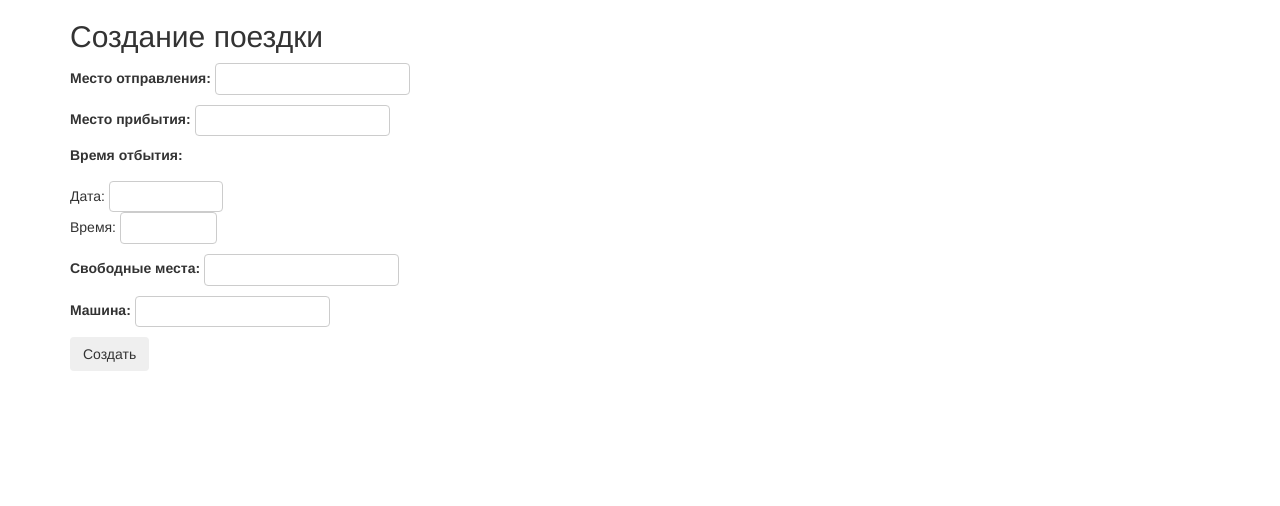
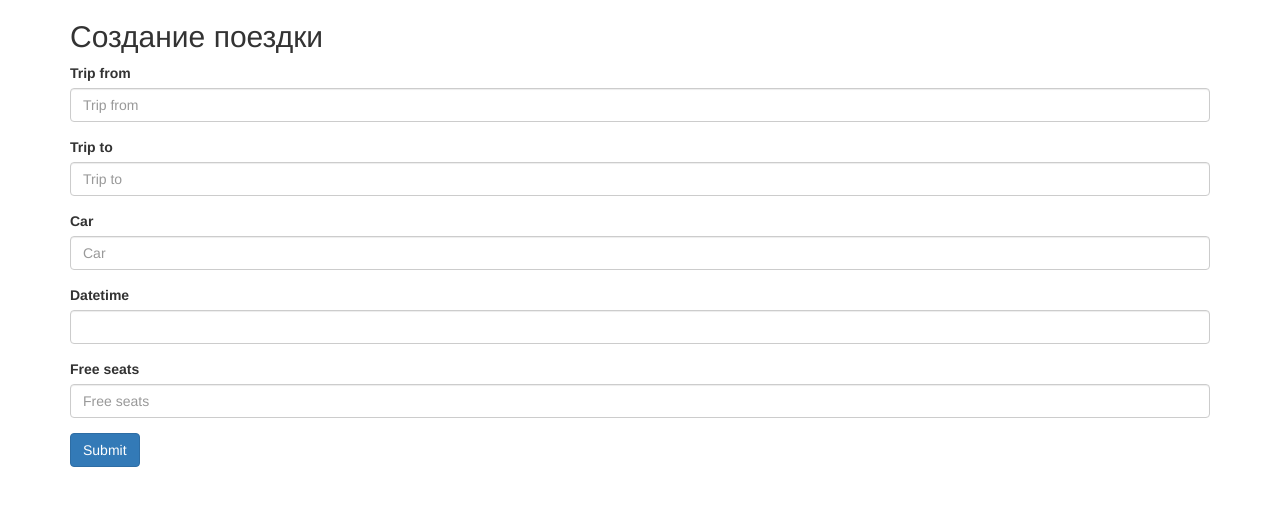
Before and after one commit to denis6705/mysite, a Django app: page /create/ in a window 1280 px wide. Shown: the top 506 px of the page. Run offline with Django 3.2, Linux system fonts and the light colour scheme; a user stored in the database is signed in; some libraries are stand-ins or nearby versions.

Commit message:
add bootstrap3 and int's workt

```diff
--- a/blabla/forms.py
+++ b/blabla/forms.py
@@ -1,12 +1,18 @@
-from django.forms import ModelForm
+from django import forms
 from .models import Trip
 from django.contrib.admin import widgets
-
-class TripForm(ModelForm):
+from  bootstrap3_datetime.widgets import DateTimePicker
+class TripForm(forms.ModelForm):
 
   class Meta:
     model = Trip
     fields = ['trip_from', 'trip_to', 'datetime', 'free_seats', 'car']
-  def __init__(self, *args, **kwargs):
-    super(TripForm, self).__init__(*args, **kwargs)
-    self.fields['datetime'].widget = widgets.AdminSplitDateTime()
+
+
+
+class RawTripForm(forms.Form):
+  trip_from = forms.CharField()
+  trip_to = forms.CharField()
+  car = forms.CharField()
+  datetime = forms.DateTimeField()
+  free_seats = forms.IntegerField()
--- a/blabla/templates/blabla/base.html
+++ b/blabla/templates/blabla/base.html
@@ -1,20 +1,14 @@
-{% load i18n static %}
+{% load bootstrap3 %}
+
 <!DOCTYPE html>
 <html>
 <head>
   <meta charset="utf-8">
   <title>{% block title %}Django Auth Tutorial{% endblock %}</title>
-  <link rel="stylesheet" type="text/css" href="{% block stylesheet %}{% static "admin/css/base.css" %}{% endblock %}" />
-{% block extrastyle %}{% endblock %}
-{% if LANGUAGE_BIDI %}<link rel="stylesheet" type="text/css" href="{% block stylesheet_rtl %}{% static "admin/css/rtl.css" %}{% endblock %}" />{% endif %}
-{% block extrahead %}{% endblock %}
-{% block responsive %}
-    <meta name="viewport" content="user-scalable=no, width=device-width, initial-scale=1.0, maximum-scale=1.0">
-    <link rel="stylesheet" type="text/css" href="{% static "admin/css/responsive.css" %}" />
-    {% if LANGUAGE_BIDI %}<link rel="stylesheet" type="text/css" href="{% static "admin/css/responsive_rtl.css" %}" />{% endif %}
-{% endblock %}
-{% block blockbots %}<meta name="robots" content="NONE,NOARCHIVE" />{% endblock %}
   <meta name="viewport" content="width=device-width, initial-scale=1">
+  {% bootstrap_css %}
+  {% bootstrap_javascript %}
+  {% bootstrap_messages %}
   <link rel="stylesheet" href="https://maxcdn.bootstrapcdn.com/bootstrap/3.3.7/css/bootstrap.min.css">
   <script src="https://ajax.googleapis.com/ajax/libs/jquery/3.3.1/jquery.min.js"></script>
   <script src="https://maxcdn.bootstrapcdn.com/bootstrap/3.3.7/js/bootstrap.min.js"></script>
--- a/blabla/templates/blabla/create_trip.html
+++ b/blabla/templates/blabla/create_trip.html
@@ -1,4 +1,5 @@
 {% extends 'blabla/base.html' %}
+{% load bootstrap3 %}
 {% block title %}Создание поездки{% endblock %}
 
 {% block content %}
@@ -6,11 +7,14 @@
 {% if user.is_authenticated %}
   <h2>Создание поездки</h2>
   <form method="post">
-    {% csrf_token %}
-    {{ trip_form.as_p }}
-    <button type="submit" class="btn">
-      Создать
+   {% csrf_token %}
+  {% bootstrap_form trip_form %}
+  {% buttons %}
+    <button type="submit" class="btn btn-primary">
+      {% bootstrap_icon "star" %} Submit
     </button>
+  {% endbuttons %}
+</form>
 {% else %}
   <h2>Login</h2>
 <form method="post">
--- a/blabla/templates/blabla/detail.html
+++ b/blabla/templates/blabla/detail.html
@@ -1,5 +1,5 @@
 {% extends 'blabla/base.html' %}
-{% block title %}Login{% endblock %}
+{% block title %}Подробно{% endblock %}
 
 {% block content %}
 
--- a/blabla/views.py
+++ b/blabla/views.py
@@ -1,6 +1,6 @@
 from django.shortcuts import render, redirect
 from django.contrib.auth import authenticate, login, logout
-from .forms import TripForm
+from .forms import RawTripForm
 from .models import Trip
 
 def index(request):
@@ -17,7 +17,7 @@ def detail(request,trip_id):
 
 def create_trip(request):
   if request.method == 'GET':
-    trip_form = TripForm()
+    trip_form = RawTripForm()
     return render(request, 'blabla/create_trip.html', {'trip_form':trip_form})
   else:
     trip_form = TripForm(request)
--- a/mysite/settings.py
+++ b/mysite/settings.py
@@ -34,6 +34,7 @@ INSTALLED_APPS = [
     'blabla.apps.BlablaConfig',
     'django.contrib.admin',
     'django.contrib.auth',
+    'bootstrap3',
     'django.contrib.contenttypes',
     'django.contrib.sessions',
     'django.contrib.messages',
```
Also changed, not shown: db.sqlite3.
